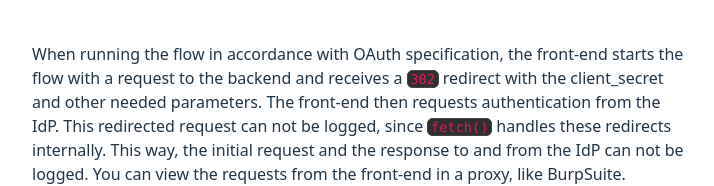
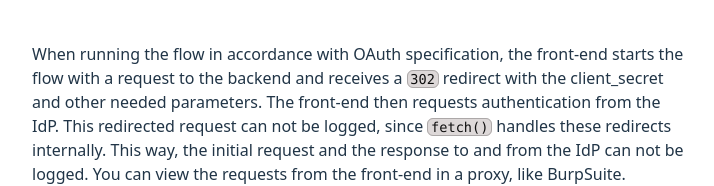
Before and after one commit to 0xBigfish/SSO-MA-Challenge, a Vue app in the folder frontend/: page / in a window 1280 px wide. Shown: the part 162-348 px from the top of the page, without its empty margins (282-996 px from the left). Built offline with nearby package versions, Linux system fonts and the light colour scheme; the HTML template or start-up script is replaced by a standard one.

Commit message:
update to light mode

```diff
--- a/frontend/src/style.css
+++ b/frontend/src/style.css
@@ -102,13 +102,13 @@ button:focus-visible {
     margin-top: 0.3rem;
 }
 code {
-    background-color: #303030;       /* darker gray, fits dark bg */
-    color: #e01e5a;                 /* GitHub pinkish-red */
+    background-color: #ddd8d8;       /* darker gray, fits dark bg */
+    color: #0e0e0e;                 /* GitHub pinkish-red */
     font-family: SFMono-Regular, Consolas, Liberation Mono, Menlo, monospace;
     font-size: 85%;
     padding: 0.0em 0.2em;
     border-radius: 6px;
     white-space: nowrap;
     user-select: text;
-    border: 1px solid #444444;       /* subtle dark border */
+    border: 1px solid #aca8a8;       /* subtle dark border */
 }
```
